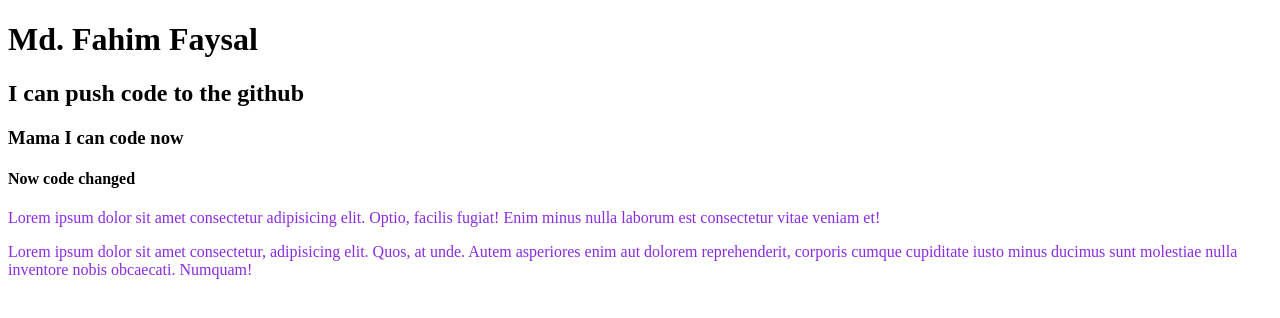
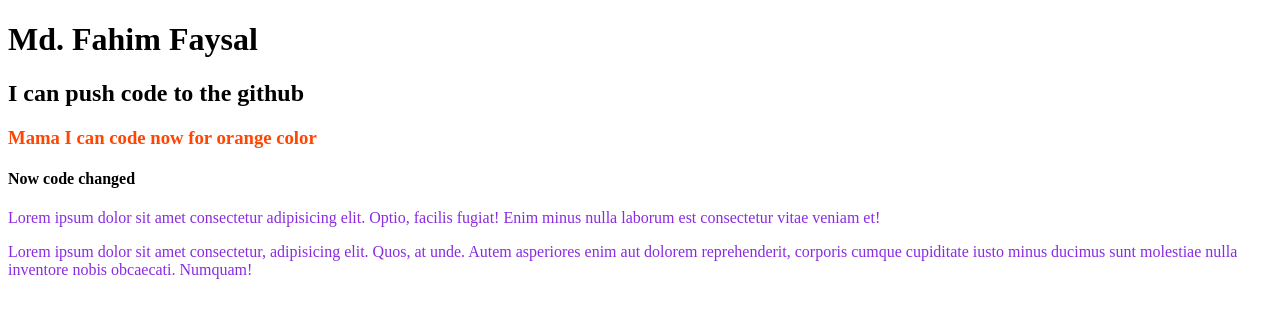
Before and after one commit to FahimFaysal2077/fahim-second-repo, a plain HTML site: page index.html in a window 1280 px wide. Drawn offline with Linux system fonts and the light colour scheme.

Commit message:
make oragne color

```diff
--- a/index.html
+++ b/index.html
@@ -10,7 +10,7 @@
   <body>
     <h1>Md. Fahim Faysal</h1>
     <h2>I can push code to the github</h2>
-    <h3>Mama I can code now</h3>
+    <h3>Mama I can code now for orange color</h3>
     <h4>Now code changed</h4>
     <p>
       Lorem ipsum dolor sit amet consectetur adipisicing elit. Optio, facilis
--- a/style.css
+++ b/style.css
@@ -1,3 +1,6 @@
 p {
   color: blueviolet;
 }
+h3 {
+  color: orangered;
+}
```
